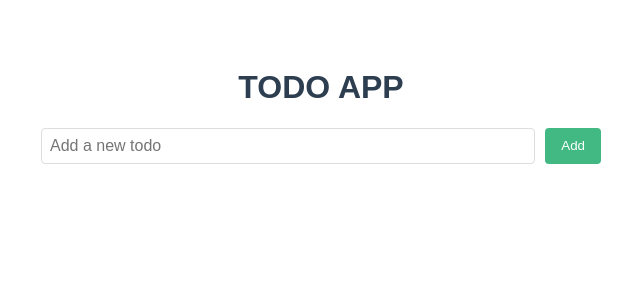
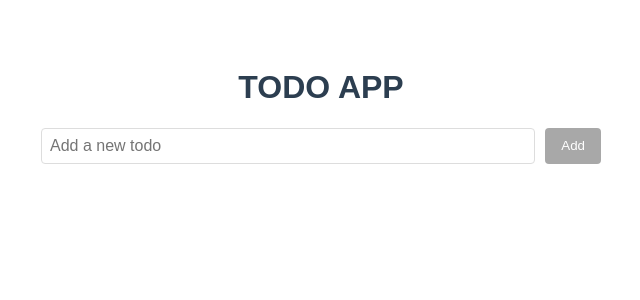
Before and after one commit to mamoodi/Test-Repo, a Vue app: page / in a window 1280 px wide. Shown: the top 300 px of the page, without its empty margins (319-959 px from the left). Built offline with nearby package versions, Linux system fonts and the light colour scheme.

Commit message:
Disable Add button when input is empty or whitespace-only

```diff
--- a/src/components/TodoList.vue
+++ b/src/components/TodoList.vue
@@ -7,7 +7,7 @@
         placeholder="Add a new todo"
         @keyup.enter="handleAddTodo"
       >
-      <button @click="handleAddTodo">Add</button>
+      <button @click="handleAddTodo" :disabled="!isValidInput" :class="{ disabled: !isValidInput }">Add</button>
     </div>
     <ul class="todos">
       <todo-item
@@ -66,7 +66,10 @@ export default {
     }
   },
   computed: {
-    ...mapState(['todos'])
+    ...mapState(['todos']),
+    isValidInput() {
+      return this.newTodo.trim().length > 0;
+    }
   },
   methods: {
     ...mapActions([
@@ -240,6 +243,15 @@ button:hover {
   background-color: #3aa876;
 }
 
+button.disabled {
+  background-color: #a8a8a8;
+  cursor: not-allowed;
+}
+
+button.disabled:hover {
+  background-color: #a8a8a8;
+}
+
 .todos {
   list-style-type: none;
   padding: 0;
```
